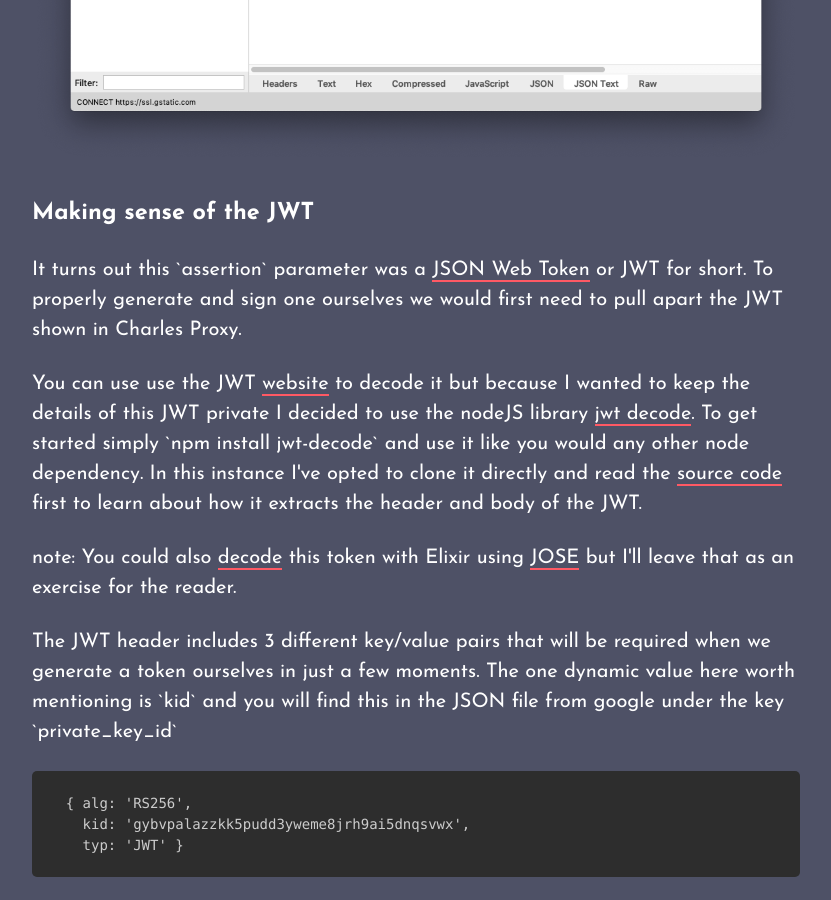
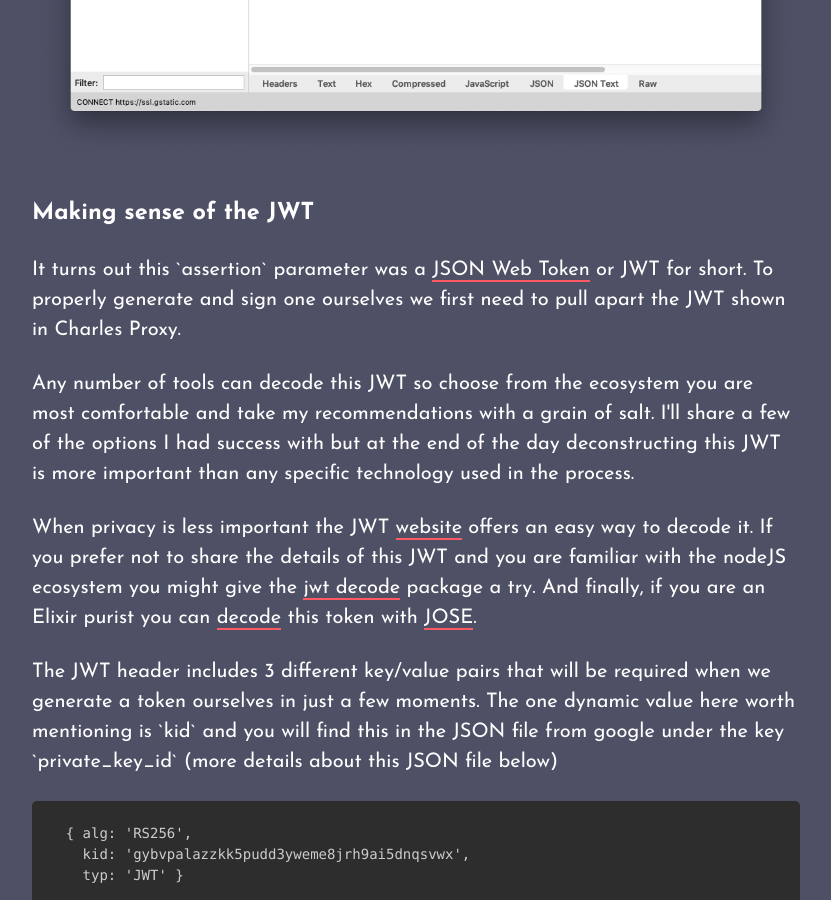
Before and after one commit to toranb/toranb.github.io, a Jekyll site: the page built from _posts/2019-07-04-generate-jwt-with-elixir-for-google-cloud.html, in a window 1280 px wide and 900 px high, scrolled down 3040 px. Shown: the whole window, without its empty margins (224-1055 px from the left). Built offline with Jekyll 4.4.1, drawn with Linux system fonts in a browser that asks for light colours; Markdown is read by kramdown in place of the engine named in the settings; some of the changed text lies outside the part shown.

Commit message:
reword a few things for the JWT Elixir post

```diff
--- a/_posts/2019-07-04-generate-jwt-with-elixir-for-google-cloud.html
+++ b/_posts/2019-07-04-generate-jwt-with-elixir-for-google-cloud.html
@@ -18,7 +18,7 @@
 
 <blockquote>The command uses the gcloud auth application-default print-access-token command to retrieve an authorization token for the request.</blockquote>
 
-<p>This only works if you've installed the <a href="https://cloud.google.com/sdk/docs/">Google Cloud SDK</a> of course so I went ahead and installed it to see if I could get a simple "hello world" example running. The <a href="https://github.com/toranb/speech-to-text/blob/eadbee0e36aaf39d2a3c61cb42334c067c409ba2/lib/voice_web/controllers/page_controller.ex">first</a> Elixir application I put together used `System.cmd` to get an access token with the sdk and it worked as advertised.</p>
+<p>This only works if you've installed the <a href="https://cloud.google.com/sdk/docs/">Google Cloud SDK</a> of course so I went ahead and installed it to see if I could get a simple "hello world" example put together. The first working <a href="https://github.com/toranb/speech-to-text/blob/eadbee0e36aaf39d2a3c61cb42334c067c409ba2/lib/voice_web/controllers/page_controller.ex">prototype</a> used `System.cmd` to get an access token with the sdk just like the <a href="https://cloud.google.com/text-to-speech/docs/quickstart-protocol#synthesize_audio_from_text">curl example</a> from the documentation.</p>
 
 <div class="highlight" data-language="elixir">
   <pre class="language-elixir">
@@ -64,7 +64,7 @@
 
 <h3>Reversing with Charles Proxy</h3>
 
-<p>And while this worked well enough for my proof of concept I started to think more about deployment and knew it wasn't ideal to require this command line sdk in production. From my experience reversing apis for mobile development years ago I remembered that <a href="https://www.charlesproxy.com/">Charles Proxy</a> could provide further insight by showing any outbound network request from my machine.</p>
+<p>While this worked well enough for my proof of concept I started to think more about deployment and knew it wasn't ideal to require the command line sdk in production. From my experience reversing apis for mobile development years ago I remembered that <a href="https://www.charlesproxy.com/">Charles Proxy</a> could provide further insight by showing any outbound network request from my machine.</p>
 
 <img style="width: 100%;" src="/content/images/2019/tokenoverview.png" border="0">
 
@@ -74,13 +74,13 @@
 
 <h3>Making sense of the JWT</h3>
 
-<p>It turns out this `assertion` parameter was a <a href="https://jwt.io/">JSON Web Token</a> or JWT for short. To properly generate and sign one ourselves we would first need to pull apart the JWT shown in Charles Proxy.</p>
+<p>It turns out this `assertion` parameter was a <a href="https://jwt.io/introduction/">JSON Web Token</a> or JWT for short. To properly generate and sign one ourselves we first need to pull apart the JWT shown in Charles Proxy.</p>
 
-<p>You can use use the JWT <a href="https://jwt.io/">website</a> to decode it but because I wanted to keep the details of this JWT private I decided to use the nodeJS library <a href="https://github.com/auth0/jwt-decode">jwt decode</a>. To get started simply `npm install jwt-decode` and use it like you would any other node dependency. In this instance I've opted to clone it directly and read the <a href="https://github.com/auth0/jwt-decode/blob/master/lib/index.js">source code</a> first to learn about how it extracts the header and body of the JWT.</p>
+<p>Any number of tools can decode this JWT so choose from the ecosystem you are most comfortable and take my recommendations with a grain of salt. I'll share a few of the options I had success with but at the end of the day deconstructing this JWT is more important than any specific technology used in the process.</p>
 
-<p>note: You could also <a href="https://github.com/joken-elixir/joken/blob/c708ed65f85574755f5c55d3e1419cf1dadb0134/lib/joken.ex#L133">decode</a> this token with Elixir using <a href="https://elixirschool.com/blog/jwt-auth-with-joken/">JOSE</a> but I'll leave that as an exercise for the reader.</p>
+<p>When privacy is less important the JWT <a href="https://jwt.io/">website</a> offers an easy way to decode it. If you prefer not to share the details of this JWT and you are familiar with the nodeJS ecosystem you might give the <a href="https://github.com/auth0/jwt-decode">jwt decode</a> package a try. And finally, if you are an Elixir purist you can <a href="https://github.com/joken-elixir/joken/blob/c708ed65f85574755f5c55d3e1419cf1dadb0134/lib/joken.ex#L133">decode</a> this token with <a href="https://elixirschool.com/blog/jwt-auth-with-joken/">JOSE</a>.</p>
 
-<p>The JWT header includes 3 different key/value pairs that will be required when we generate a token ourselves in just a few moments. The one dynamic value here worth mentioning is `kid` and you will find this in the JSON file from google under the key `private_key_id`</p>
+<p>The JWT header includes 3 different key/value pairs that will be required when we generate a token ourselves in just a few moments. The one dynamic value here worth mentioning is `kid` and you will find this in the JSON file from google under the key `private_key_id` (more details about this JSON file below)</p>
 
 <div class="highlight" data-language="elixir">
   <pre class="language-elixir">
@@ -125,7 +125,7 @@
   </pre>
 </div>
 
-<p>note: the iss, pem and kid functions above return the environment variable(s) associated. The <a href="https://github.com/toranb/speech-to-text/blob/1646baa60a764e42271c39991e6191258822fcb5/lib/voice_web/auth/google.ex">full source</a> is available on github if you want the details.</p>
+<p>note: the iss, pem and kid functions above return the environment variable(s) associated. The <a href="https://github.com/toranb/speech-to-text/blob/1646baa60a764e42271c39991e6191258822fcb5/lib/voice_web/auth/google.ex">full source</a> is available on github if you want more detail.</p>
 
 <p>Next add a `Token` module and implement the `token_config` function to set the `default_exp` at 1 hour. Without this configuration Joken will <a href="https://github.com/joken-elixir/joken/blob/0a8a28a4cc6508f2023e96c22e10146e2766a1a0/lib/joken/config.ex#L253">default</a> the expiration at 2 hours and any request with an expiration &gt; 1 hour results in an error from google.</p>
 
```
Also changed, not shown: other parts of _posts/2019-07-04-generate-jwt-with-elixir-for-google-cloud.html (+2 -2 lines).
